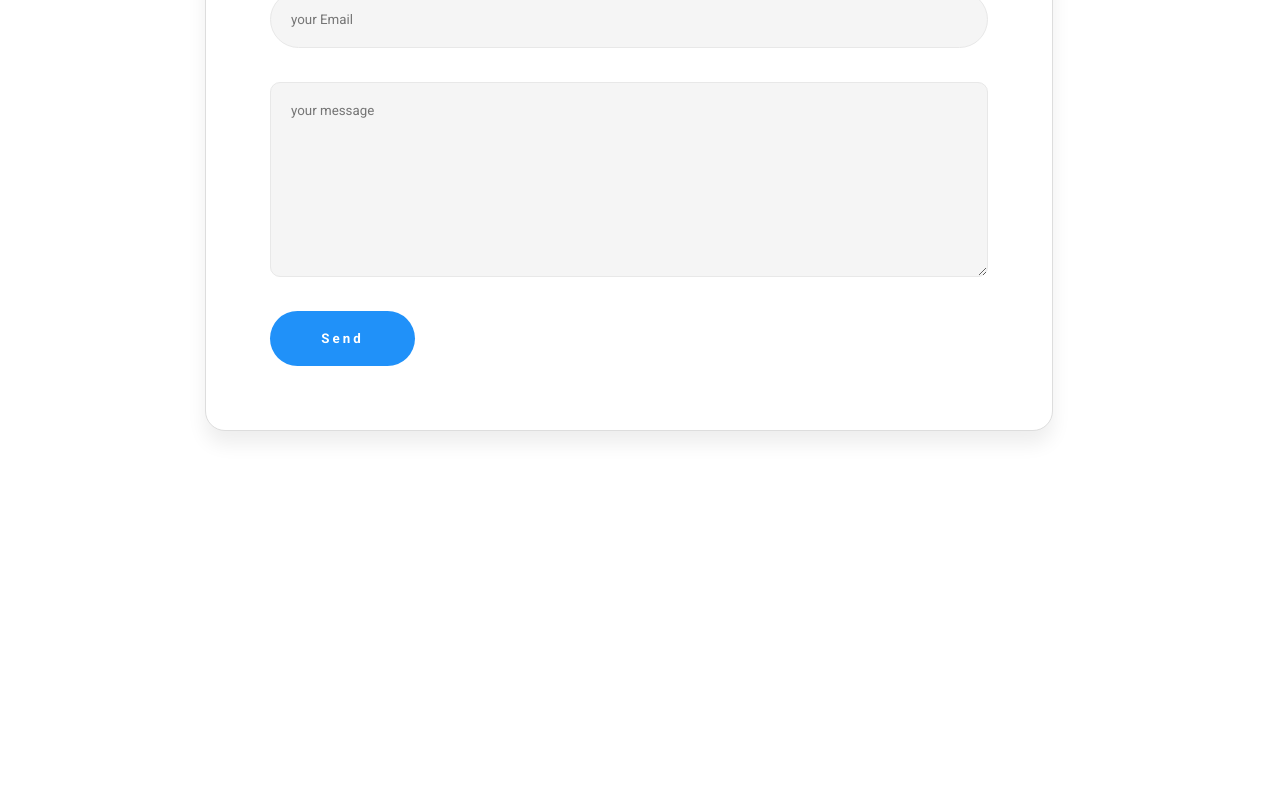
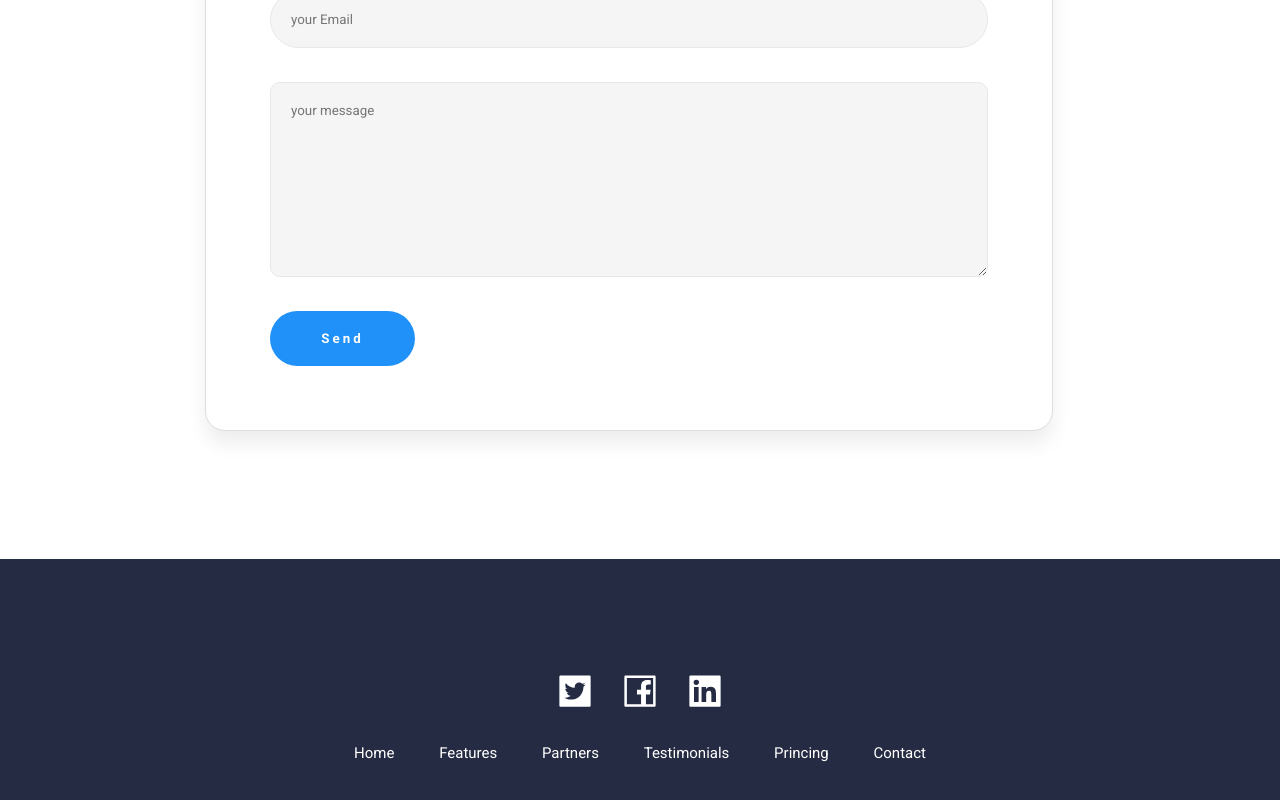
Before and after one commit to Marcelllombm/meusprojetos, a React (Create React App) app in the folder figma-land/: page / in a window 1280 px wide. Shown: the part 7434-8234 px from the top of the page. Before the commit the page ends 7993 px from the top, so only its background shows below. Built offline with nearby package versions, Linux system fonts and the light colour scheme.

Commit message:
estrutura e estilizacao footer

```diff
--- a/figma-land/src/App.js
+++ b/figma-land/src/App.js
@@ -7,6 +7,7 @@ import { Partners } from './components/Partners';
 import { Testimonials } from './components/Testimonials';
 import { Pricing } from './components/Pricing';
 import { Contact } from './components/Contact';
+import { Footer } from './components/Footer';
 
 export function App() {
   return (
@@ -19,6 +20,7 @@ export function App() {
       <Testimonials/>
       <Pricing/>
       <Contact/>
+      <Footer/>
       <GlobalStyle/>
     </>
   )
--- /dev/null
+++ b/figma-land/src/components/Footer/index.jsx
@@ -0,0 +1,40 @@
+import { Container, Content } from "./styles";
+import {
+	AiFillTwitterSquare as Twitter,
+	AiOutlineFacebook as Facebook,
+	AiFillLinkedin as Linkedin,
+} from "react-icons/ai";
+
+export function Footer() {
+	return (
+		<Container>
+			<Content>
+				<div className="midia-sociais">
+					<Twitter size={40} className="inc" />
+					<Facebook size={40} className="inc" />
+					<Linkedin size={40} className="inc" />
+				</div>
+				<ul>
+					<li>
+						<a href="#home">Home</a>
+					</li>
+					<li>
+						<a href="#features">Features</a>
+					</li>
+					<li>
+						<a href="#partners">Partners</a>
+					</li>
+					<li>
+						<a href="#testimonials">Testimonials</a>
+					</li>
+					<li>
+						<a href="#pricing">Princing</a>
+					</li>
+					<li>
+						<a href="#contact">Contact</a>
+					</li>
+				</ul>
+			</Content>
+		</Container>
+	);
+}
--- /dev/null
+++ b/figma-land/src/components/Footer/styles.js
@@ -0,0 +1,55 @@
+import styled from 'styled-components';
+
+export const Container = styled.section`
+background: var(--darkBackground);
+padding: 4rem 0 ;
+width:100%;
+`;
+
+export const Content = styled.article`
+  align-items:center;
+  display: flex;
+  justify-content:center;
+  flex-direction: column;
+  margin: 0 auto;
+  width:80%;
+
+  .midia-sociais{
+    display: flex;
+    justify-content:space-between;
+    margin: 0 auto;
+    padding-top: 3rem;
+    width: 170px;
+    .inc{
+      color: white;
+      transition: 0.2s ease-in-out;
+      cursor: pointer;
+      &:hover{
+        color: var(--blue);
+      }
+    }
+  }
+
+  ul{
+    display: flex;
+    list-style-type: none;
+    margin-top:2rem;
+    li{
+      padding: 0 1.2rem;
+      a{
+        color:white;
+        font-size: 0.9375rem;
+        padding: 0.2rem;
+        text-decoration: none;
+        transition: 0.09s ease-in-out;
+        border:0;
+        &:hover {
+          border-bottom: 0.25rem solid var(--blue);
+          color: var(--blue);
+          font-weight: 400;
+        }
+      }
+    }
+  }
+
+`;
```
